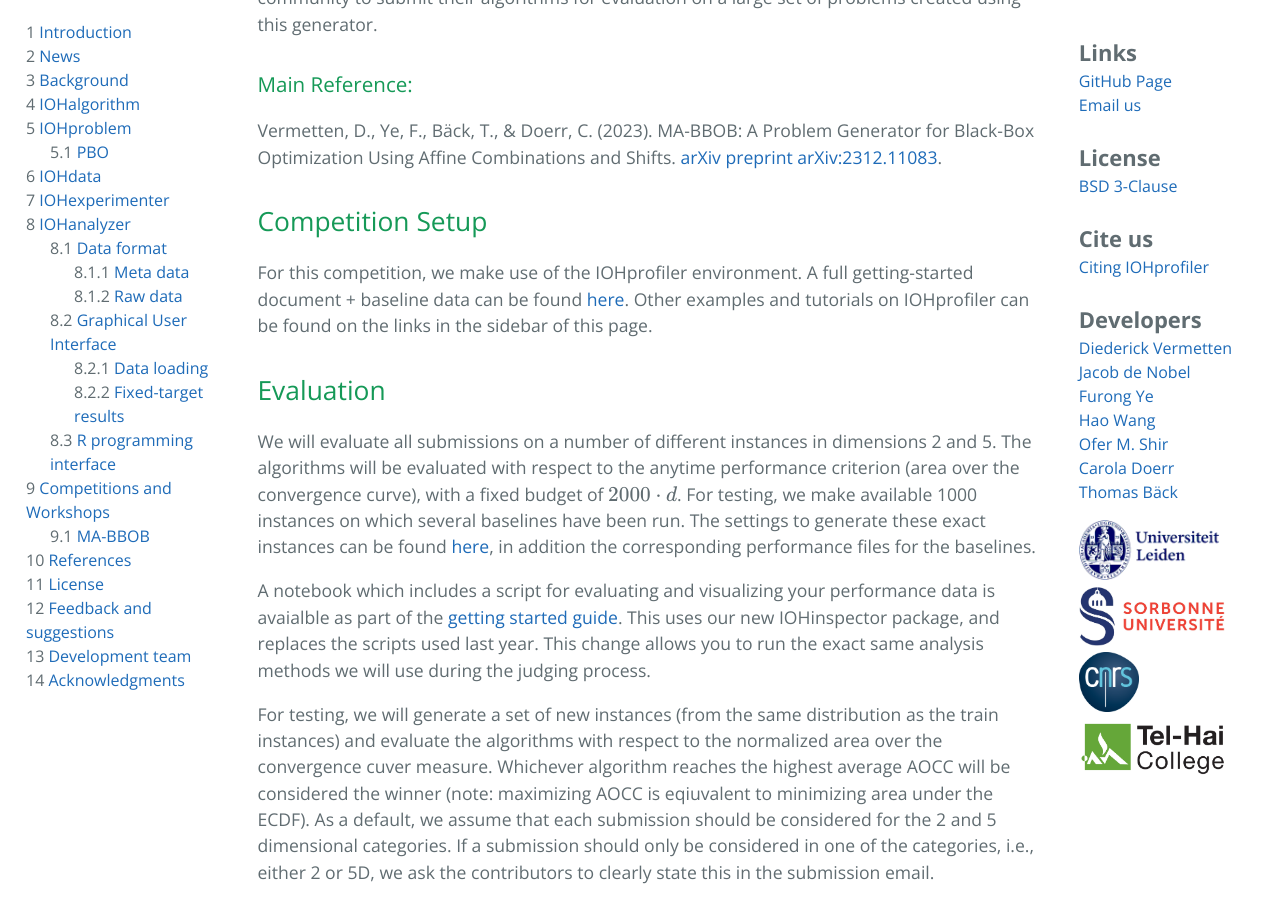
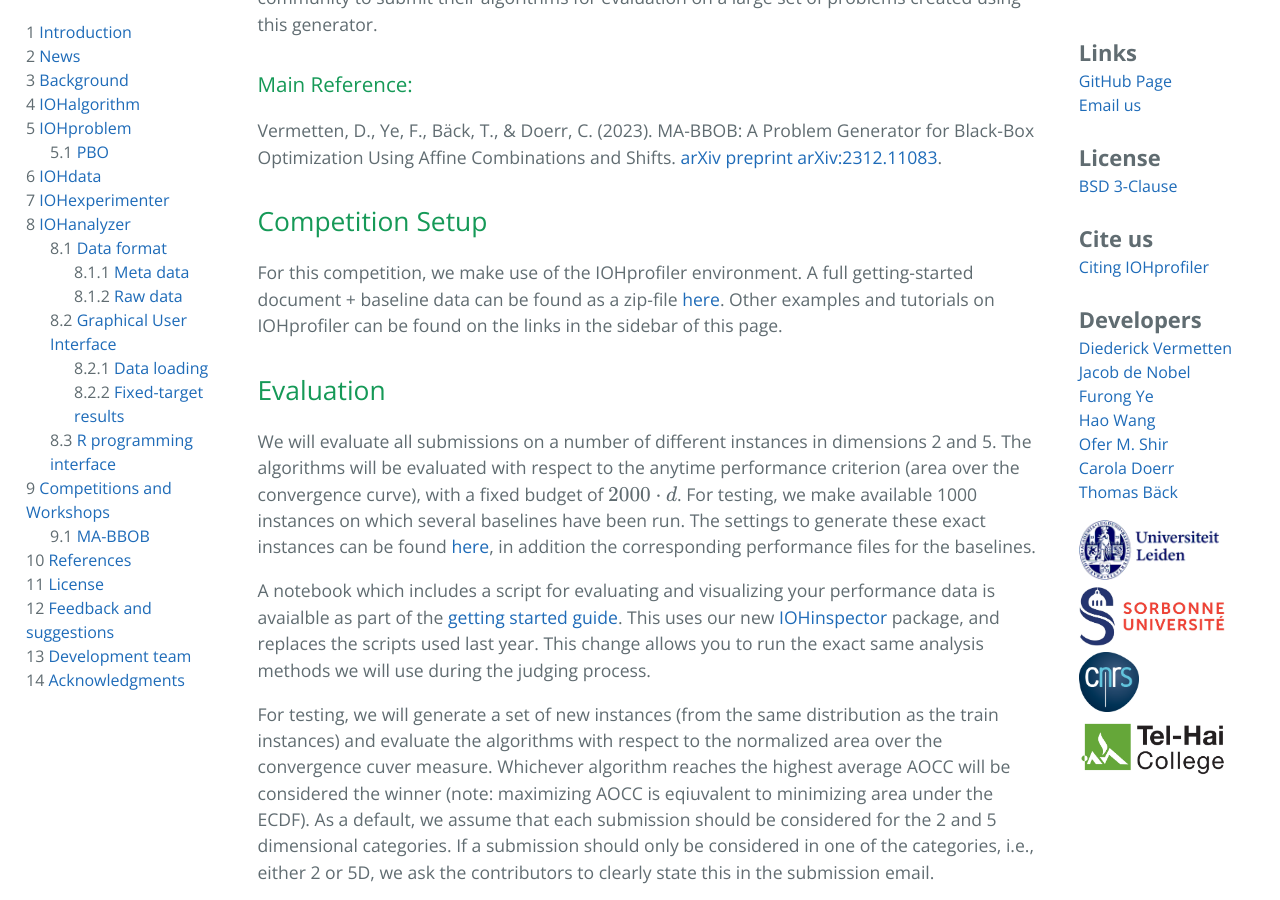
Before and after one commit to IOHprofiler/IOHprofiler.github.io, a Jekyll site: the page built from Competitions/MABBOB_2025.md, in a window 1280 px wide and 900 px high, scrolled down 594 px. Built offline with Jekyll 4.4.1, drawn with Linux system fonts in a browser that asks for light colours; formulas are drawn with MathJax 3; part of the change alters nothing that is shown; some of the changed text lies outside the part shown.

Commit message:
Update competition description

```diff
--- a/Competitions/MABBOB_2025.md
+++ b/Competitions/MABBOB_2025.md
@@ -2,7 +2,7 @@
 layout: page
 title: Anytime Algorithms for Many-affine BBOB Functions
 permalink: /competitions/mabbob25
-has_children: true
+has_children: false
 ---
 
 
@@ -18,7 +18,7 @@ Vermetten, D., Ye, F., Bäck, T., & Doerr, C. (2023). MA-BBOB: A Problem Generat
 
 ## Competition Setup
 
-For this competition, we make use of the IOHprofiler environment. A full getting-started document + baseline data can be found [here](https://github.com/IOHprofiler/IOHdata/blob/master/MABBOB_GettingStarted.zip). Other examples and tutorials on IOHprofiler can be found on the links in the sidebar of this page.
+For this competition, we make use of the IOHprofiler environment. A full getting-started document + baseline data can be found as a zip-file [here](https://github.com/IOHprofiler/IOHdata/blob/master/MABBOB_GettingStarted.zip). Other examples and tutorials on IOHprofiler can be found on the links in the sidebar of this page.
 
 
 ## Evaluation
@@ -26,7 +26,7 @@ For this competition, we make use of the IOHprofiler environment. A full getting
 We will evaluate all submissions on a number of different instances in dimensions 2 and 5. The algorithms will be evaluated with respect to the anytime performance criterion (area over the convergence curve), with a fixed budget of $2000 \cdot d$.
 For testing, we make available 1000 instances on which several baselines have been run. The settings to generate these exact instances can be found [here](https://github.com/IOHprofiler/IOHdata/blob/master/MABBOB_GettingStarted.zip), in addition the corresponding performance files for the baselines.
 
-A notebook which includes a script for evaluating and visualizing your performance data is avaialble as part of the [getting started guide](https://github.com/IOHprofiler/IOHdata/blob/master/MABBOB_GettingStarted.zip). This uses our new IOHinspector package, and replaces the scripts used last year. This change allows you to run the exact same analysis methods we will use during the judging process.
+A notebook which includes a script for evaluating and visualizing your performance data is avaialble as part of the [getting started guide](https://github.com/IOHprofiler/IOHdata/blob/master/MABBOB_GettingStarted.zip). This uses our new [IOHinspector](https://github.com/IOHprofiler/IOHinspector) package, and replaces the scripts used last year. This change allows you to run the exact same analysis methods we will use during the judging process.
 
 For testing, we will generate a set of new instances (from the same distribution as the train instances) and evaluate the algorithms with respect to the normalized area over the convergence cuver measure. Whichever algorithm reaches the highest average AOCC will be considered the winner (note: maximizing AOCC is eqiuvalent to minimizing area under the ECDF).
 As a default, we assume that each submission should be considered for the 2 and 5 dimensional categories. If a submission should only be considered in one of the categories, i.e., either 2 or 5D, we ask the contributors to clearly state this in the submission email.
@@ -47,8 +47,10 @@ The Competition on Anytime Algorithms for Many-affine BBOB Functions  is co-loca
 
 ## Questions
 
-Please send all inquiries to [Diederick](mailto:d.l.vermetten@liacs.leidenuniv.nl). He will coordinate your request.
+Please send all inquiries to [Diederick](mailto:diederick.vermetten@lip6.fr). He will coordinate your request.
 
 ## Organizers
-* Diederick Vermetten, LIACS, Leiden University, The Netherlands
+* Diederick Vermetten, CNRS and LIP6, Sorbonne University, Paris, France
+* Jacob de Nobel, LIACS, Leiden University, The Netherlands
+* Thomas Bäck, LIACS, Leiden University, The Netherlands
 * Carola Doerr, CNRS and LIP6, Sorbonne University, Paris, France
```
